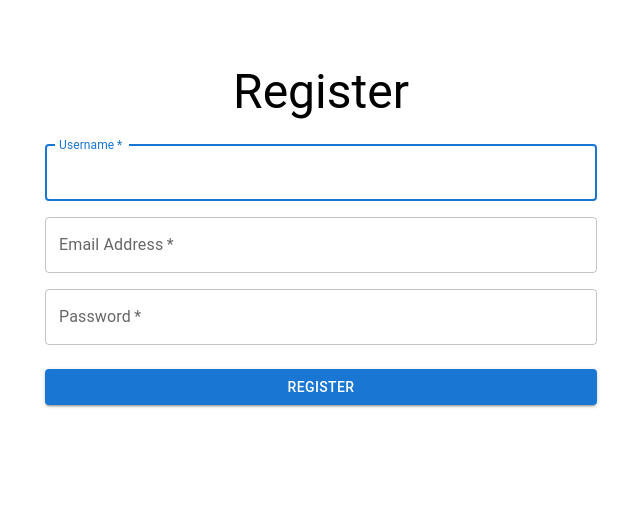
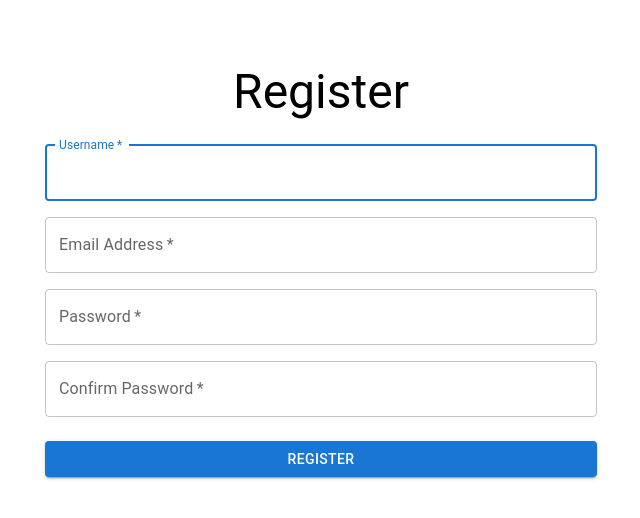
Before and after one commit to AntonioAlarcon32/appsec_frontend, a React (Create React App) app: page /register in a window 1280 px wide. Shown: the top 518 px of the page, without its empty margins (319-959 px from the left). Built offline with nearby package versions, Linux system fonts and the light colour scheme.

Commit message:
Password confirmation Frontend

```diff
--- a/src/pages/RegistrationForm.jsx
+++ b/src/pages/RegistrationForm.jsx
@@ -8,12 +8,14 @@ const RegistrationForm = () => {
     username: '',
     email: '',
     password: '',
+    confirmPassword: '', // Add confirm password field
   });
 
   const navigate = useNavigate();
-  const [error, setError] = useState(''); // State to store error message
+  const [error, setError] = useState('');
   const [emailError, setEmailError] = useState(false);
   const [passwordError, setPasswordError] = useState(false);
+
 
   const handleChange = (event) => {
     setFormData({ ...formData, [event.target.name]: event.target.value });
@@ -44,6 +46,13 @@ const RegistrationForm = () => {
 
   const handleSubmit = async (event) => {
     event.preventDefault();
+
+       // Validate confirm password
+       if (formData.password !== formData.confirmPassword) {
+        setError('Passwords do not match.');
+        return;
+      }
+
      //validate password before sending request to server
      if (!validatePassword(formData.password)) {
       setError('The password must contain at least one lowercase letter, one uppercase letter, one number, and one symbol, and be at least 8 characters.');
@@ -132,6 +141,20 @@ const RegistrationForm = () => {
                 helperText={passwordError && 'The password must contain at least one lowercase letter, one uppercase letter, one number, and one symbol, and be at least 8 characters.'}
               />
             </Grid>
+            <Grid item xs={12}>
+              <TextField
+                required
+                fullWidth
+                name="confirmPassword"
+                label="Confirm Password"
+                type="password"
+                autoComplete="confirm-password"
+                value={formData.confirmPassword}
+                onChange={handleChange}
+                error={passwordError && formData.password !== formData.confirmPassword}
+                helperText={passwordError && formData.password !== formData.confirmPassword && 'Passwords do not match.'}
+              />
+          </Grid>
           </Grid>
           {error && <Typography color="error">{error}</Typography>}
           <Button
```
